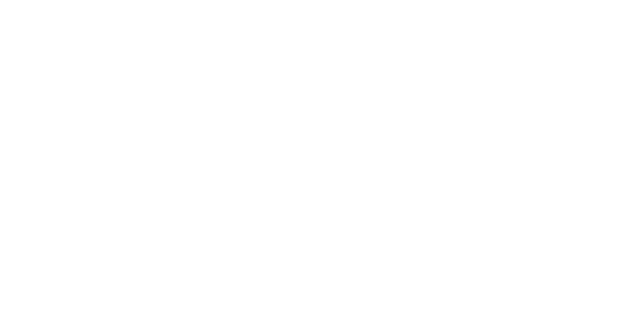
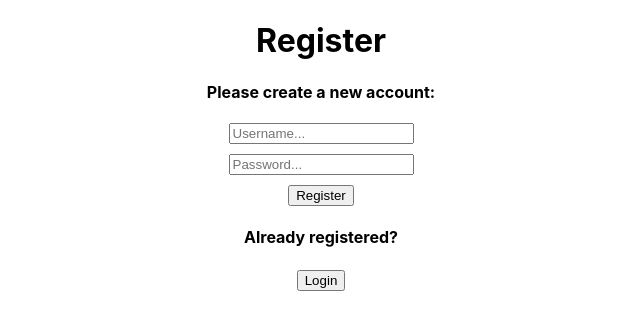
Before and after one commit to saharacode/UrbanPilot, a React (Create React App) app in the folder frontend/: page /register in a window 1280 px wide. Before the commit this address had no page. Shown: the top 330 px of the page, without its empty margins (319-959 px from the left). Built offline with nearby package versions, Linux system fonts and the light colour scheme.

Commit message:
register-component created

```diff
--- a/frontend/src/App.tsx
+++ b/frontend/src/App.tsx
@@ -7,6 +7,7 @@ import useUser from "./hooks/useUser";
 import useUserLogout from "./hooks/useUserLogout";
 import ProtectedRoutes from "./components/ProtectedRoutes";
 import LandingPage from "./components/LandingPage/LandingPage";
+import Register from "./components/Register/Register";
 
 function App() {
     const {postLogin, user, userExists, errorMessage} = useUser();
@@ -18,6 +19,7 @@ function App() {
         <Routes>
             <Route path="/" element={<LandingPage/>}/>
             <Route path="/login" element={<Login postLogin={postLogin} userExists={userExists} errormessage={errorMessage}/>}/>
+            <Route path="/register" element={<Register/>}/>
             <Route element={<ProtectedRoutes user={user}/>}>
                 <Route path="/mainpage" element={<Mainpage postLogout={postLogout}/>}/>
             </Route>
--- a/frontend/src/components/Login/Login.css
+++ b/frontend/src/components/Login/Login.css
@@ -13,3 +13,13 @@
     width: 100%;
     height: auto;
 }
+
+.loginForm {
+    display: flex;
+    flex-direction: column;
+    align-items: center;
+    justify-content: center;
+    width: 50%;
+    margin: 0 auto;
+    gap: 10px;
+}
--- a/frontend/src/components/Login/Login.tsx
+++ b/frontend/src/components/Login/Login.tsx
@@ -21,6 +21,10 @@ function Login(props:Props) {
             );
     }
 
+    function goToSignUpButtonHandler() {
+        nav("/register")
+    }
+
     return (
         <div>
             <div className={"welcomeContainer"}>
@@ -36,13 +40,15 @@ function Login(props:Props) {
                 {props.userExists ? <></> : <h5>{props.errormessage}</h5>}
             </div>
             <div>
-                <form onSubmit={loginInputHandler}>
+                <form onSubmit={loginInputHandler} className="loginForm">
                     <input type={"text"} placeholder={"Username..."} onChange={event => setUsername(event.target.value)}/>
                     <input type={"password"} placeholder={"Password..."} onChange={event => setPassword(event.target.value)}/>
                     <button type={"submit"}>Login</button>
                 </form>
+            </div>
+            <div>
                 <h4>New here?</h4>
-                <button>Sign up</button>
+                <button onClick={goToSignUpButtonHandler}>Sign up</button>
             </div>
         </div>
     );
--- /dev/null
+++ b/frontend/src/components/Register/Register.css
@@ -0,0 +1,9 @@
+.registerForm {
+    display: flex;
+    flex-direction: column;
+    align-items: center;
+    justify-content: center;
+    width: 50%;
+    margin: 0 auto;
+    gap: 10px;
+}
--- /dev/null
+++ b/frontend/src/components/Register/Register.tsx
@@ -0,0 +1,42 @@
+import React, {useState} from 'react';
+import './Register.css';
+import {useNavigate} from "react-router-dom";
+
+type Props = {
+
+}
+
+function Register(props:Props) {
+    const [username, setUsername] = useState<string>("");
+    const [password, setPassword] = useState<string>("");
+    const nav = useNavigate();
+
+    function registerInputHandler() {
+
+    }
+
+
+    function goToLoginButtonHandler() {
+        nav("/login");
+    }
+
+    return (
+        <div>
+            <h1>Register</h1>
+            <h4>Please create a new account:</h4>
+            <div>
+                <form onSubmit={registerInputHandler} className="registerForm">
+                    <input type={"text"} placeholder={"Username..."} onChange={event => setUsername(event.target.value)}/>
+                    <input type={"password"} placeholder={"Password..."} onChange={event => setPassword(event.target.value)}/>
+                    <button type={"submit"}>Register</button>
+                </form>
+            </div>
+            <div>
+                <h4>Already registered?</h4>
+                <button onClick={goToLoginButtonHandler}>Login</button>
+            </div>
+        </div>
+    );
+}
+
+export default Register;
```
